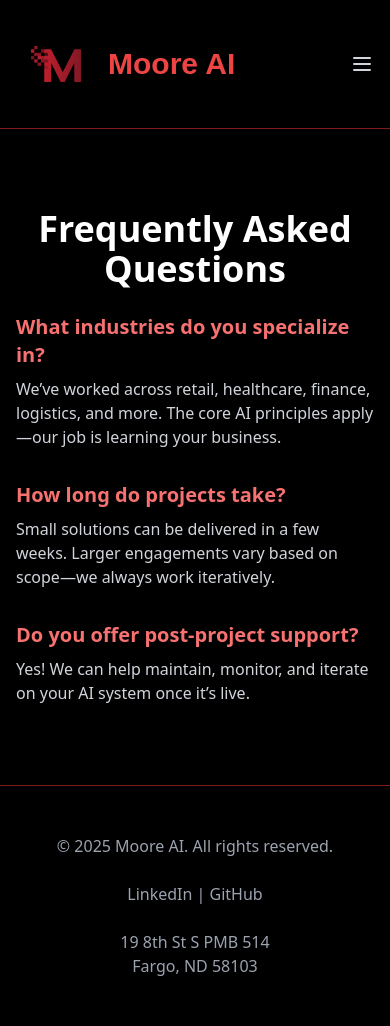
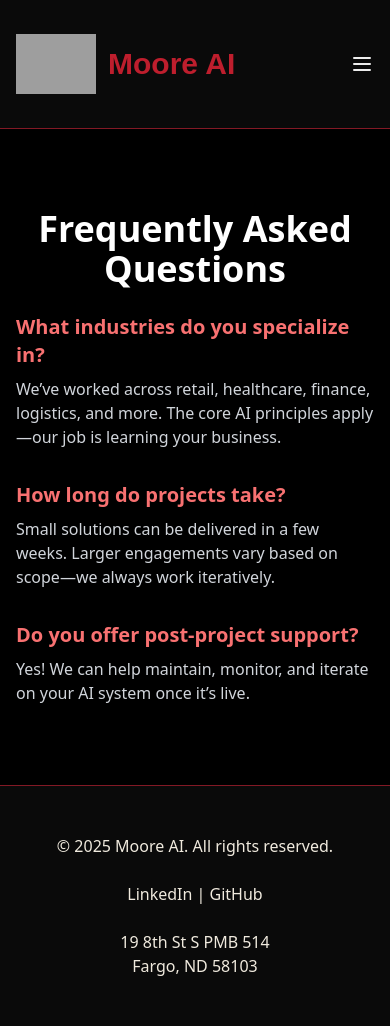
Before and after one commit to Zach-A-Moore/Moore-AI, a Flask app: page /faq in a window 390 px wide. Run offline with Flask 3, Linux system fonts and the light colour scheme; some libraries are stand-ins or nearby versions; some web fonts are replaced; grey boxes are pictures that could not be loaded.

Commit message:
feat: update base template with brand colors and modern logo
- Update Tailwind config with Moore AI brand color system
- Replace placeholder logo with SVG logo from new svg/ folder
- Update navigation styling with brand colors and transitions
- Add comprehensive SEO meta tags and Open Graph properties
- Improve header and footer styling with consistent brand colors
- Enhance mobile navigation with brand styling
- Update body background to use brand night color

```diff
--- a/templates/base.html
+++ b/templates/base.html
@@ -7,8 +7,41 @@
 <head>
   <meta charset="UTF-8" />
   <meta name="viewport" content="width=device-width,initial-scale=1" />
-  <title>Moore AI - {{ title if title else 'Home' }}</title>
-  <link href="https://cdn.jsdelivr.net/npm/tailwindcss@2.2.19/dist/tailwind.min.css" rel="stylesheet" />
+
+  <!-- SEO Meta Tags -->
+  <title>{% if title %}{{ title }} - Moore AI{% else %}Moore AI - AI Consulting & Solutions{% endif %}</title>
+  <meta name="description" content="Moore AI delivers cutting-edge artificial intelligence consulting services. Transform your business with custom AI solutions, machine learning, and strategic AI implementation." />
+  <meta name="keywords" content="AI consulting, artificial intelligence, machine learning, AI solutions, business automation, AI strategy" />
+  <meta name="author" content="Moore AI" />
+
+  <!-- Open Graph / Social Media -->
+  <meta property="og:type" content="website" />
+  <meta property="og:title" content="Moore AI - AI Consulting & Solutions" />
+  <meta property="og:description" content="Transform your business with cutting-edge artificial intelligence consulting services." />
+  <meta property="og:url" content="https://mooreai.net" />
+
+  <!-- Stylesheets -->
+  <script src="https://cdn.tailwindcss.com"></script>
+  <script>
+    tailwind.config = {
+      theme: {
+        extend: {
+          fontFamily: {
+            'ardela': ['Ardela Edge', 'sans-serif'],
+          },
+          colors: {
+            'brand': {
+              'burgundy': '#831925',
+              'red': '#BE1E2D',
+              'light': '#EDEDED',
+              'cream': '#F0EADE',
+              'night': '#0A0A0A',
+            }
+          }
+        }
+      }
+    }
+  </script>
   <link rel="stylesheet" href="{{ url_for('static', filename='css/styles.css') }}" />
   <link rel="icon" type="image/ico" href="{{url_for('static', filename='img/favicon.ico')}}" />
   <!-- <script src="https://www.google.com/recaptcha/api.js"></script>
@@ -21,28 +54,28 @@
 </head>
 
 
-<body class="min-h-screen bg-black text-white">
+<body class="min-h-screen bg-brand-night text-brand-light">
 
-  <header class="bg-black shadow-lg border-b border-red-900">
+  <header class="bg-brand-night shadow-lg border-b border-brand-burgundy">
     <div class="max-w-7xl mx-auto px-4 py-6 flex justify-between items-center">
 <a href="/" class="flex items-center space-x-3 pr-4 group">
-  <img src="{{ url_for('static', filename='img/placeholder.png') }}" alt="Logo" class="w-20 h-20 object-contain group-hover:opacity-80 transition-opacity duration-200">
-  <h1 class="text-3xl font-bold text-red-500 group-hover:text-red-400" style="font-family: 'Ardela Edge', sans-serif;">Moore AI</h1>
+  <img src="{{ url_for('static', filename='svg/12Color_LogoOnly.svg') }}" alt="Moore AI Logo" class="w-20 h-20 object-contain group-hover:opacity-80 transition-opacity duration-200">
+  <h1 class="text-3xl font-bold text-brand-red group-hover:text-brand-burgundy transition-colors duration-200 font-ardela">Moore AI</h1>
 </a>
 
-      <button id="menu-toggle" class="md:hidden text-gray-300 hover:text-red-400">
+      <button id="menu-toggle" class="md:hidden text-brand-light hover:text-brand-red transition-colors duration-200">
         <svg class="w-6 h-6" fill="none" stroke="currentColor" viewBox="0 0 24 24">
           <path stroke-linecap="round" stroke-linejoin="round" stroke-width="2" d="M4 6h16M4 12h16M4 18h16"/>
         </svg>
       </button>
-      <nav id="main-nav" class="hidden md:flex flex-col md:flex-row absolute md:static bg-black md:bg-transparent right-4 top-24 z-50 p-4 rounded-md shadow-lg md:shadow-none">
-  <div class="flex flex-col md:flex-row text-sm font-bold text-white space-y-2 md:space-y-0">
+      <nav id="main-nav" class="hidden md:flex flex-col md:flex-row absolute md:static bg-brand-night md:bg-transparent right-4 top-24 z-50 p-4 rounded-md shadow-lg md:shadow-none border border-brand-burgundy md:border-none">
+  <div class="flex flex-col md:flex-row text-sm font-bold text-brand-light space-y-2 md:space-y-0">
     {% set nav_items = [('Home', '/'), ('About', '/about'), ('Services', '/services'), ('Team', '/team'), ('FAQ', '/faq'), ('Contact', '/#contact')] %}
     {% for label, path in nav_items %}
       {% if not loop.first %}
-        <span class="hidden md:inline text-red-500 font-bold px-2">|</span>
+        <span class="hidden md:inline text-brand-red font-bold px-2">|</span>
       {% endif %}
-      <a href="{{ path }}" class="text-white {% if request.path == path %}bg-red-700 px-3 py-1 rounded-md{% else %}hover:text-red-400{% endif %}">
+      <a href="{{ path }}" class="text-brand-light {% if request.path == path %}bg-brand-burgundy px-3 py-1 rounded-md{% else %}hover:text-brand-red{% endif %} transition-colors duration-200">
         {{ label }}
       </a>
     {% endfor %}
@@ -64,15 +97,14 @@
     {% block content %}{% endblock %}
   </main>
 
-  <footer class="bg-black border-t border-red-900 py-12">
-    <div class="max-w-7xl mx-auto px-4 text-gray-400 space-y-6 text-center">
+  <footer class="bg-brand-night border-t border-brand-burgundy py-12">
+    <div class="max-w-7xl mx-auto px-4 text-brand-cream space-y-6 text-center">
       <p>© 2025 Moore AI. All rights reserved.</p>
       <p>
-        <a href="https://www.linkedin.com/in/zach-moore-aa0535332/" class="hover:text-red-400">LinkedIn</a> |
-        <!-- <a href="#" class="hover:text-red-400">Twitter</a> | -->
-        <a href="https://github.com/Zach-A-Moore" class="hover:text-red-400">GitHub</a>
+        <a href="https://www.linkedin.com/in/zach-moore-aa0535332/" class="hover:text-brand-red transition-colors duration-200">LinkedIn</a> |
+        <a href="https://github.com/Zach-A-Moore" class="hover:text-brand-red transition-colors duration-200">GitHub</a>
       </p>
-      <p>19 8th St S PMB 514<br>Fargo, ND 58103</p> <!-- added address -->
+      <p>19 8th St S PMB 514<br>Fargo, ND 58103</p>
     </div>
   </footer>
 
```
